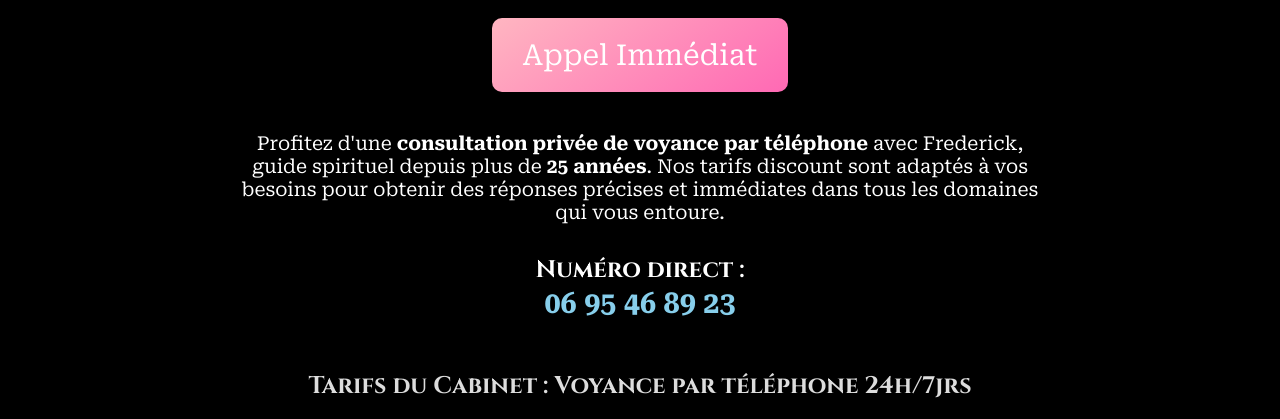
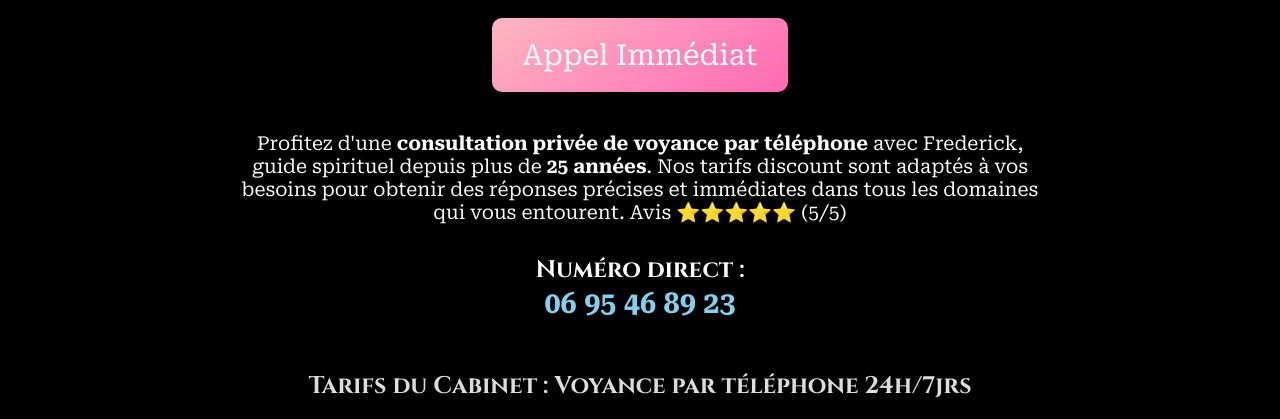
Before and after one commit to ClairVoyanceMedium/Voyancepartelephonepaschere.github.io, a plain HTML site: page index.html in a window 1280 px wide. Shown: the part 362-781 px from the top of the page. Drawn offline with Linux system fonts and the light colour scheme.

Commit message:
Update index.html

```diff
--- a/index.html
+++ b/index.html
@@ -128,7 +128,7 @@
     <a href="tel:+33695468923" class="cta-button">Appel Immédiat</a>
 
     <div class="container">
-        <p>Profitez d'une <strong>consultation privée de voyance par téléphone</strong> avec Frederick, guide spirituel depuis plus de <strong>25 années</strong>. Nos tarifs discount sont adaptés à vos besoins pour obtenir des réponses précises et immédiates dans tous les domaines qui vous entoure.</p>
+        <p>Profitez d'une <strong>consultation privée de voyance par téléphone</strong> avec Frederick, guide spirituel depuis plus de <strong>25 années</strong>. Nos tarifs discount sont adaptés à vos besoins pour obtenir des réponses précises et immédiates dans tous les domaines qui vous entourent.  Avis ⭐⭐⭐⭐⭐ (5/5)</p>
 
         <div class="numero-direct">Numéro direct :</div>
         <span class="highlight-number">06 95 46 89 23</span>
```
